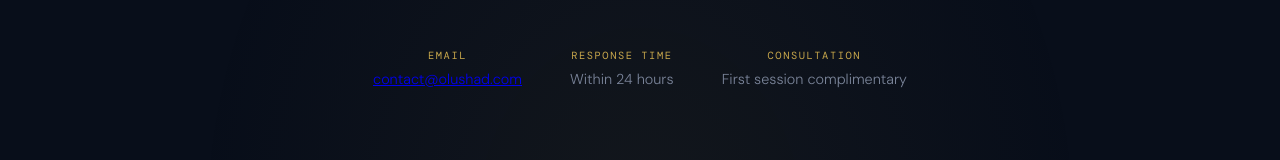
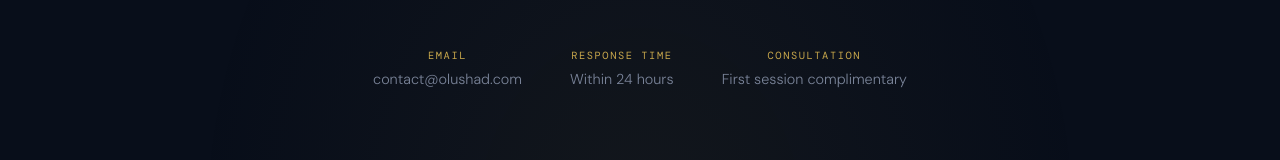
Before and after one commit to idokoagboproject/olushad-global, a plain HTML site: page index.html in a window 1280 px wide. Shown: the part 7115-7275 px from the top of the page. Drawn offline with nearby package versions, Linux system fonts and the light colour scheme; a web font is replaced by a local one.

Commit message:
Update email link index.html

```diff
--- a/index.html
+++ b/index.html
@@ -1431,7 +1431,7 @@
     <div style="margin-top: 52px; display:flex; justify-content:center; gap:48px; flex-wrap:wrap;">
       <div style="text-align:center;">
         <div style="font-family:'DM Mono',monospace; font-size:0.65rem; letter-spacing:0.15em; text-transform:uppercase; color:var(--gold); margin-bottom:8px;">Email</div>
-        <div style="font-size:0.9rem; color:var(--muted)"><a href="/cdn-cgi/l/email-protection" class="__cf_email__" data-cfemail="f69e939a9a99b6999a83859e9792919a9994979ad895999b">contact@olushad.com</a></div>
+        <div style="font-size:0.9rem; color:var(--muted)">contact@olushad.com</div>
       </div>
       <div style="text-align:center;">
         <div style="font-family:'DM Mono',monospace; font-size:0.65rem; letter-spacing:0.15em; text-transform:uppercase; color:var(--gold); margin-bottom:8px;">Response Time</div>
```
